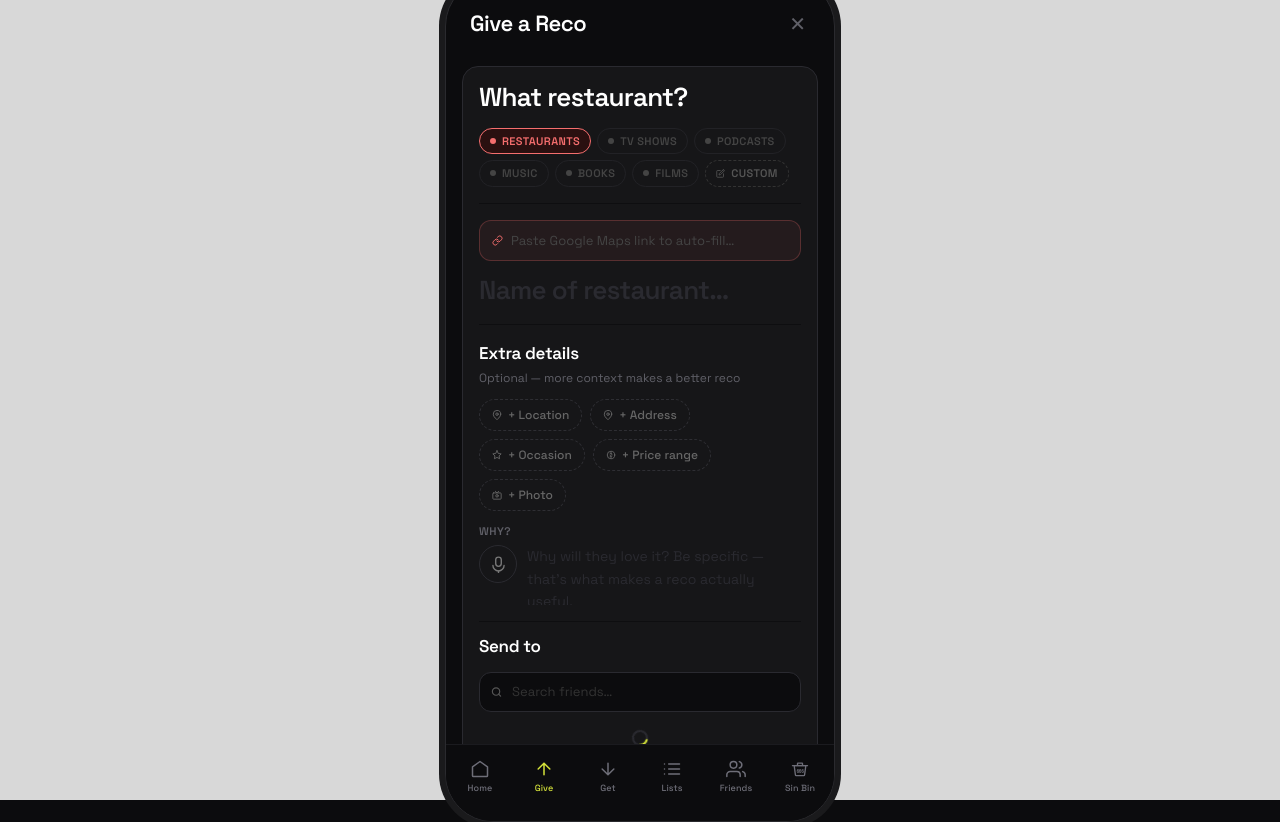
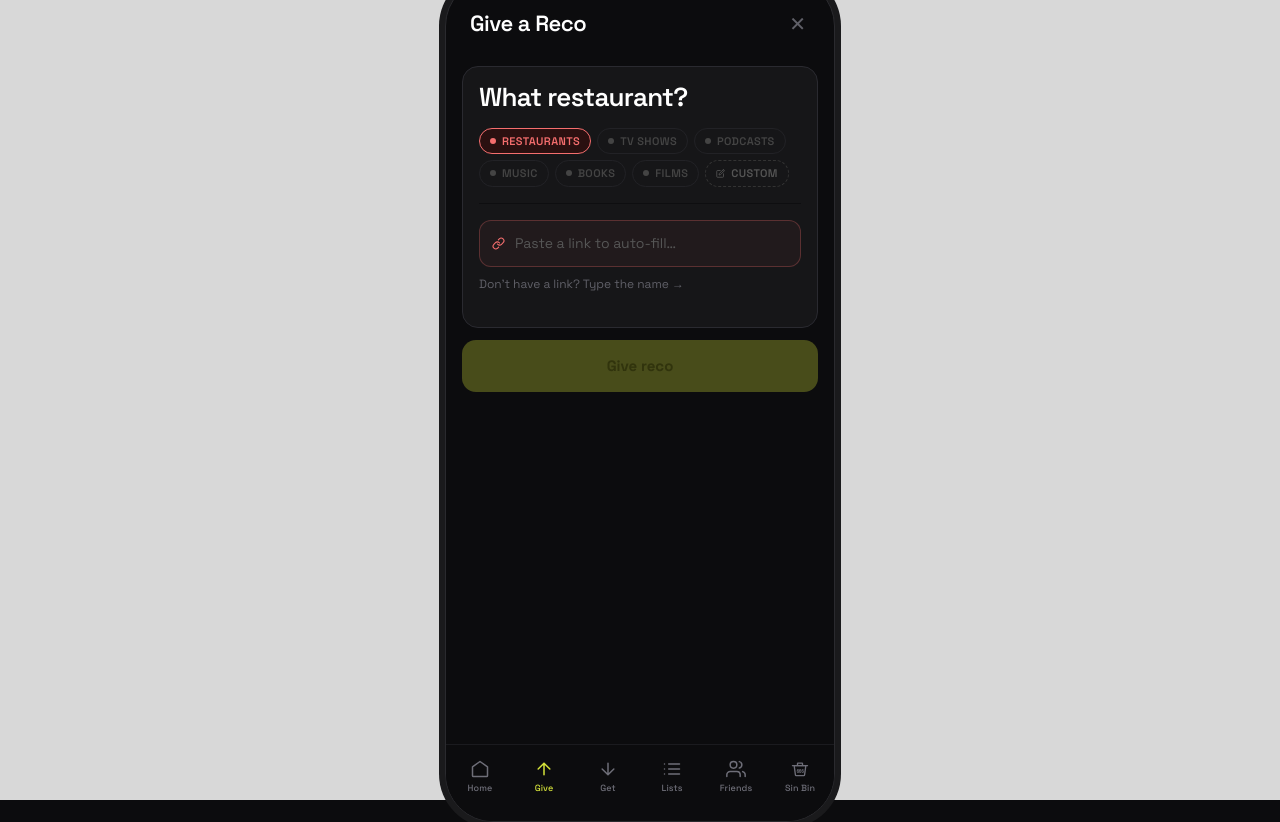
Before and after one commit to tylerhendy-design/recco, a Next.js app: page /send in a window 1280 px wide. Both pictures are taken after a click on the button "RESTAURANTS". Built offline with nearby package versions, Linux system fonts and the light colour scheme.

Commit message:
Give page: link-first flow, hide form until category+title, manual mode fallback

```diff
--- a/src/app/(app)/send/page.tsx
+++ b/src/app/(app)/send/page.tsx
@@ -131,6 +131,7 @@ function GivePageInner() {
   const [imageError, setImageError] = useState<string | null>(null)
   const fileInputRef = useRef<HTMLInputElement>(null)
 
+  const [manualMode, setManualMode] = useState(false)
   const [sending, setSending] = useState(false)
   const [sent, setSent] = useState(false)
   const [sendError, setSendError] = useState<string | null>(null)
@@ -159,6 +160,7 @@ function GivePageInner() {
     setImageUploaded(false)
     setImageError(null)
     setTitle('')
+    setManualMode(false)
   }, [category])
 
   function toggleFriend(id: string) {
@@ -200,7 +202,7 @@ function GivePageInner() {
   function handleLinkChange(val: string) {
     setLinkInput(val)
     const trimmed = val.trim()
-    if (isStreamingUrl(trimmed) || isMapsUrl(trimmed)) {
+    if (trimmed.startsWith('https://') || trimmed.startsWith('http://')) {
       fetchLinkMeta(trimmed)
     }
   }
@@ -393,44 +395,26 @@ function GivePageInner() {
             />
           )}
 
-          {/* ── Divider ── */}
+          {/* ── Everything below only renders once a category is picked ── */}
+          {category && (
+            <>
               <div className="border-t border-[#0e0e10] mb-4" />
 
-          {/* ── Link auto-fill (restaurant / music / podcast) ── */}
-          {(isRestaurant || isMediaCat || isBook) && (
+              {/* ── Primary: link input ── */}
+              {!linkMeta && !manualMode && (
                 <div className="mb-4">
-              {/* Artwork preview for streaming */}
-              {isMediaCat && imageUrl && (
-                <div className="flex items-start gap-3 mb-3">
-                  <div className="w-[64px] h-[64px] rounded-xl overflow-hidden border border-border flex-shrink-0 relative">
-                    <img src={imageUrl} alt="" className="w-full h-full object-cover" />
-                    <button
-                      onClick={() => { setImageUrl(null); setLinkMeta(null); setLinkInput('') }}
-                      className="absolute top-1 right-1 w-5 h-5 rounded-full bg-black/70 flex items-center justify-center"
+                  <div
+                    className="flex items-center gap-2.5 rounded-input px-3 py-3 border"
+                    style={{ background: `${catColor}0d`, borderColor: `${catColor}44` }}
                   >
-                      <svg width="8" height="8" viewBox="0 0 24 24" fill="none" stroke="white" strokeWidth="3" strokeLinecap="round"><line x1="18" y1="6" x2="6" y2="18"/><line x1="6" y1="6" x2="18" y2="18"/></svg>
-                    </button>
-                  </div>
-                  <div className="flex-1 min-w-0">
-                    {linkMeta?.title && <div className="text-[15px] font-semibold text-white leading-tight">{linkMeta.title}</div>}
-                    {linkMeta?.artist && <div className="text-[12px] text-text-muted mt-0.5">{linkMeta.artist}</div>}
-                  </div>
-                </div>
-              )}
-
-              {/* Link input */}
-              {(!linkMeta || !imageUrl || isBook) && (
-                <div
-                  className="flex items-center gap-2 rounded-input px-3 py-2.5 border"
-                  style={{ background: `${catColor}10`, borderColor: `${catColor}40` }}
-                >
-                  <svg width="11" height="11" viewBox="0 0 24 24" fill="none" stroke={catColor} strokeWidth="2" strokeLinecap="round" strokeLinejoin="round">
+                    <svg width="13" height="13" viewBox="0 0 24 24" fill="none" stroke={catColor} strokeWidth="2" strokeLinecap="round" strokeLinejoin="round" className="flex-shrink-0">
                       <path d="M10 13a5 5 0 007.54.54l3-3a5 5 0 00-7.07-7.07l-1.72 1.71"/>
                       <path d="M14 11a5 5 0 00-7.54-.54l-3 3a5 5 0 007.07 7.07l1.71-1.71"/>
                     </svg>
                     <input
-                    className="flex-1 bg-transparent outline-none text-[13px] text-white placeholder:text-[#444] font-sans"
-                    placeholder={linkPlaceholder}
+                      autoFocus
+                      className="flex-1 bg-transparent outline-none text-[14px] text-white placeholder:text-[#555] font-sans"
+                      placeholder="Paste a link to auto-fill…"
                       value={linkInput}
                       onChange={(e) => handleLinkChange(e.target.value)}
                     />
@@ -438,31 +422,66 @@ function GivePageInner() {
                       <div className="w-3.5 h-3.5 border-2 border-white/20 border-t-white rounded-full animate-spin flex-shrink-0" />
                     )}
                   </div>
+                  <button
+                    onClick={() => setManualMode(true)}
+                    className="mt-2 text-[12px] text-text-faint hover:text-text-muted transition-colors"
+                  >
+                    Don't have a link? Type the name →
+                  </button>
+                </div>
               )}
 
-              {/* Google Maps result preview */}
-              {isRestaurant && linkMeta?.type === 'place' && (
-                <div className="mt-2 px-3 py-2 bg-bg-base border border-border rounded-input">
-                  <div className="text-[13px] font-semibold text-white">{linkMeta.title}</div>
-                  {(linkMeta.city || linkMeta.country) && (
-                    <div className="text-[12px] text-text-muted mt-0.5">
-                      {[linkMeta.city, linkMeta.country].filter(Boolean).join(', ')}
+              {/* ── Link resolved: result card ── */}
+              {linkMeta && (
+                <div className="mb-4">
+                  {/* Artwork (music / podcast) */}
+                  {imageUrl && (linkMeta.type === 'music' || linkMeta.type === 'podcast') && (
+                    <div className="flex items-center gap-3 px-3 py-2.5 bg-bg-base border border-border rounded-input mb-2">
+                      <div className="w-10 h-10 rounded-lg overflow-hidden flex-shrink-0">
+                        <img src={imageUrl} alt="" className="w-full h-full object-cover" />
+                      </div>
+                      <div className="flex-1 min-w-0">
+                        <div className="text-[14px] font-semibold text-white truncate">{linkMeta.title}</div>
+                        {linkMeta.artist && <div className="text-[12px] text-text-muted">{linkMeta.artist}</div>}
+                      </div>
+                      <button onClick={() => { setLinkMeta(null); setLinkInput(''); setImageUrl(null); setTitle('') }}>
+                        <svg width="14" height="14" viewBox="0 0 24 24" fill="none" stroke="#555" strokeWidth="2.5" strokeLinecap="round"><line x1="18" y1="6" x2="6" y2="18"/><line x1="6" y1="6" x2="18" y2="18"/></svg>
+                      </button>
                     </div>
                   )}
-                  {linkMeta.address && <div className="text-[11px] text-text-faint mt-0.5">{linkMeta.address}</div>}
-                  <button
-                    onClick={() => { setLinkMeta(null); setLinkInput(''); setTitle(''); setConstraints({}) }}
-                    className="text-[11px] text-text-faint mt-1.5 hover:text-red-400 transition-colors"
-                  >
-                    Clear
+                  {/* Place result (Maps) */}
+                  {linkMeta.type === 'place' && (
+                    <div className="flex items-start justify-between px-3 py-2.5 bg-bg-base border border-border rounded-input mb-2">
+                      <div>
+                        <div className="text-[14px] font-semibold text-white">{linkMeta.title}</div>
+                        {linkMeta.address && <div className="text-[12px] text-text-faint mt-0.5">{linkMeta.address}</div>}
+                        {(linkMeta.city || linkMeta.country) && (
+                          <div className="text-[11px] text-text-faint mt-0.5">{[linkMeta.city, linkMeta.country].filter(Boolean).join(', ')}</div>
+                        )}
+                      </div>
+                      <button onClick={() => { setLinkMeta(null); setLinkInput(''); setTitle(''); setConstraints({}) }} className="ml-3 flex-shrink-0">
+                        <svg width="14" height="14" viewBox="0 0 24 24" fill="none" stroke="#555" strokeWidth="2.5" strokeLinecap="round"><line x1="18" y1="6" x2="6" y2="18"/><line x1="6" y1="6" x2="18" y2="18"/></svg>
                       </button>
                     </div>
                   )}
                 </div>
               )}
 
-          {/* ── Restaurant photo banner ── */}
-          {isRestaurant && imageUrl && (
+              {/* ── Manual: title input ── */}
+              {manualMode && (
+                <div className="mb-4">
+                  <input
+                    autoFocus
+                    className="text-[24px] font-semibold text-white tracking-[-0.6px] leading-[1.1] w-full bg-transparent outline-none placeholder:text-[#2a2a30] font-sans"
+                    placeholder={`Name of ${singular}…`}
+                    value={title}
+                    onChange={(e) => setTitle(e.target.value)}
+                  />
+                </div>
+              )}
+
+              {/* ── Photo banner (shown once we have title from either path) ── */}
+              {(title || linkMeta) && imageUrl && isRestaurant && (
                 <div className="w-full h-[180px] rounded-xl overflow-hidden mb-3 relative">
                   <img src={imageUrl} alt="" className="w-full h-full object-cover" />
                   <div className="absolute inset-0 bg-gradient-to-t from-black/40 to-transparent pointer-events-none" />
@@ -487,20 +506,16 @@ function GivePageInner() {
                 </div>
               )}
 
-          {/* ── Upload error ── */}
               {imageError && (
                 <div className="mb-3 px-3 py-2 bg-red-500/10 border border-red-500/30 rounded-input text-[11px] text-red-400 leading-[1.5]">
                   {imageError}
                 </div>
               )}
+            </>
+          )}
 
-          {/* ── Name input ── */}
-          <input
-            className="text-[26px] font-semibold text-white tracking-[-0.7px] leading-[1.05] w-full bg-transparent outline-none placeholder:text-[#2a2a30] font-sans mb-1"
-            placeholder={category ? `Name of ${singular}…` : 'Name it…'}
-            value={title}
-            onChange={(e) => setTitle(e.target.value)}
-          />
+          {/* ── Rest of form: only once we have a title ── */}
+          {(title.trim().length > 0) && (<>
 
           {/* ── Divider ── */}
           <div className="border-t border-[#0e0e10] mt-4 pt-4 mb-1">
@@ -661,6 +676,8 @@ function GivePageInner() {
               <div className="w-4 h-4 border-2 border-border border-t-accent rounded-full animate-spin" />
             </div>
           )}
+
+          </>)}
         </div>
 
         {/* Error */}
```
Also changed, not shown: 1 other file (tests, documents, lock files or other folders). Lines whose indentation alone changed are shown as unchanged.
